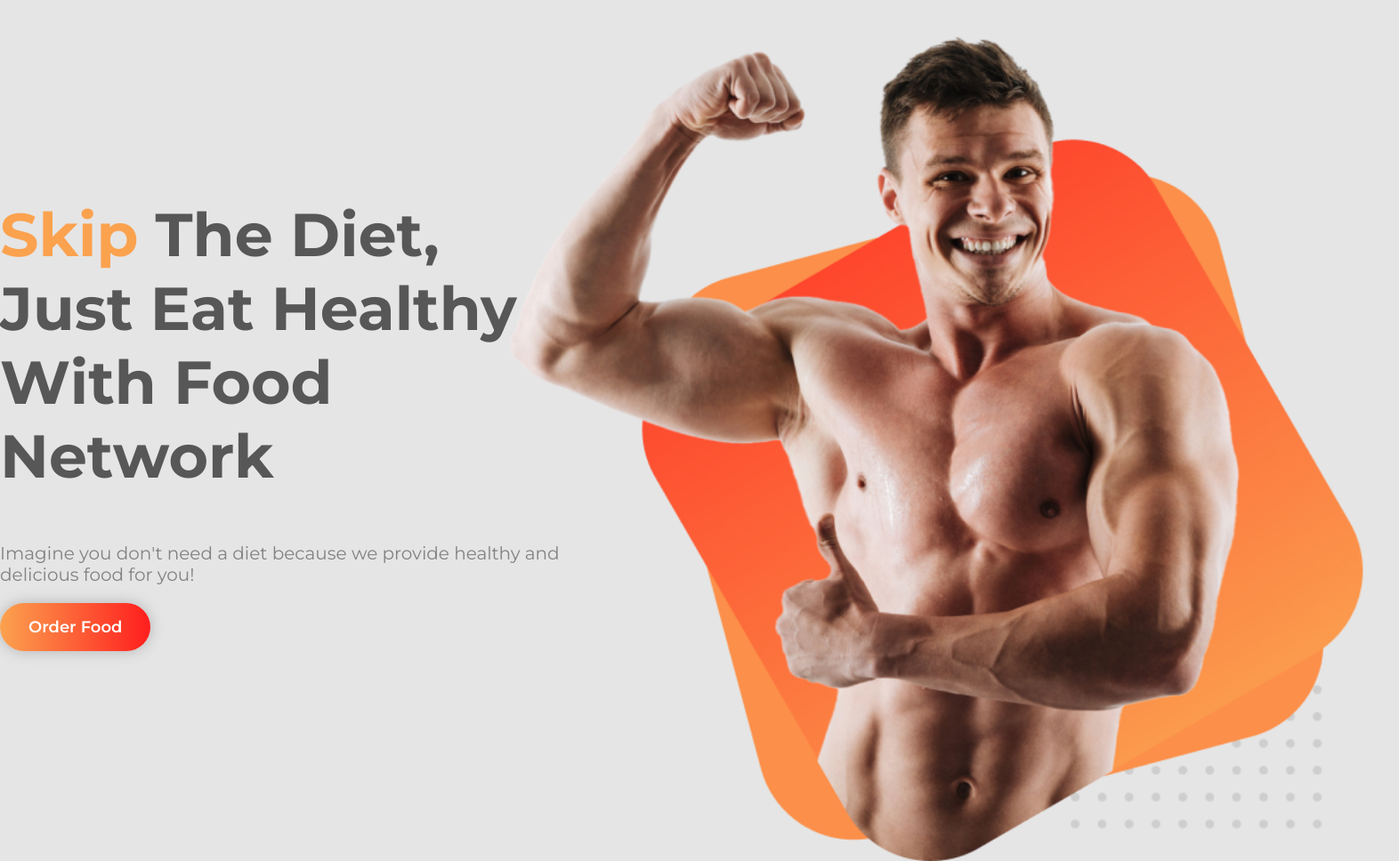
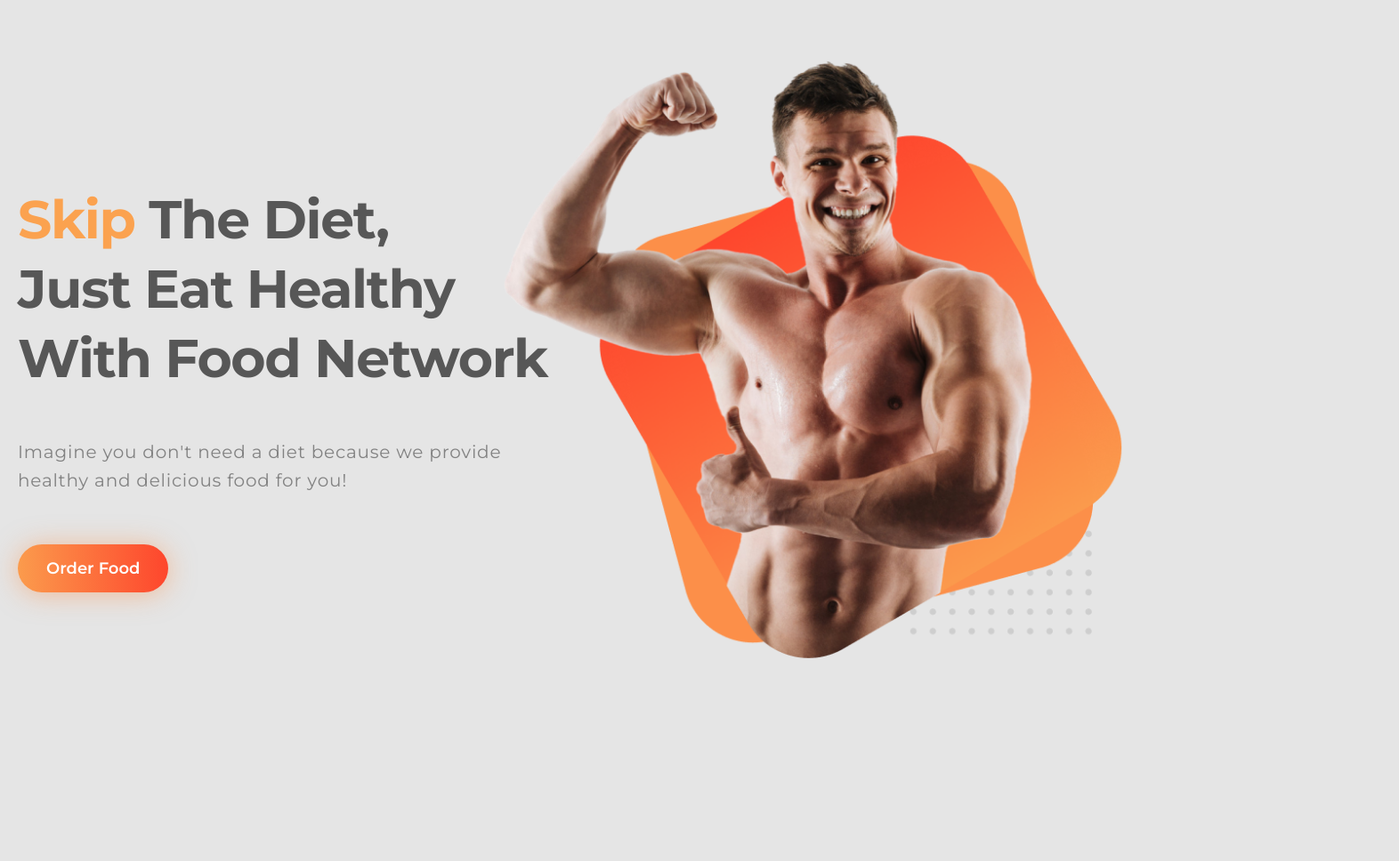
Before and after one commit to bilashism/practice-p-hero, a website built with Vite: page eat-healthy-4.5/index.html in a window 1280 px wide. Shown: the top 968 px of the page at 89% size, 1572 px wide, since content can reach past the window. After the commit the page ends 868 px from the top, so only its background shows below. Built offline with nearby package versions, Linux system fonts and the light colour scheme.

Commit message:
updated hero header

```diff
--- a/eat-healthy-4.5/css/style.css
+++ b/eat-healthy-4.5/css/style.css
@@ -15,9 +15,14 @@ a {
   -webkit-text-decoration-line: none;
   text-decoration-line: none;
 }
+img {
+  max-width: 100%;
+  height: auto;
+  vertical-align: middle;
+}
 /* helper classes */
 .container {
-  max-width: 1440px;
+  max-width: 1240px;
   margin-left: auto;
   margin-right: auto;
 }
@@ -39,9 +44,9 @@ a {
 .p-2 {
   padding: 2rem;
 }
-.py-2 {
-  padding-top: 2rem;
-  padding-bottom: 2rem;
+.py-3 {
+  padding-top: 3rem;
+  padding-bottom: 3rem;
 }
 .m-0 {
   margin: 0;
@@ -50,29 +55,37 @@ a {
   color: #fba24f;
 }
 .theme-gradient {
-  background-image: linear-gradient(to left, #ff1e1e, #fba24f);
+  background-image: linear-gradient(88.33deg, #fba24f -7.64%, #ff1e1e 145.94%);
 }
 .btn-cta {
   padding: 1rem 2rem;
   font-weight: 600;
   font-size: 1.125rem;
-  border-radius: 2rem;
   color: #fff;
-  box-shadow: 0 0 1rem #b3b3b3;
+  box-shadow: 0px 2px 30px rgba(252, 143, 73, 0.5);
+  border-radius: 100px;
 }
 /*#endregion - end of - globals */
 
 /*#region - start of - hero header section */
+
 .header .title {
-  font-size: 4.25rem;
+  font-size: 3.75rem;
   color: #575757;
+  line-height: 1.3;
+  letter-spacing: -0.085rem;
 }
 .header .hero-image {
-  transform: scale(1.35);
+  transform: scale(1.25);
+  padding-bottom: 5rem;
+  margin-left: -3rem;
 }
 .header .description {
   color: #828282;
   font-size: 1.25rem;
+  padding-bottom: 3.5rem;
+  line-height: 1.6;
+  letter-spacing: 0.05rem;
 }
 
 /*#endregion - end of - hero header section */
--- a/eat-healthy-4.5/index.html
+++ b/eat-healthy-4.5/index.html
@@ -17,14 +17,14 @@
 <body class="m-0">
 
     <!--#region - start of - hero header section -->
-    <header class="header py-2">
+    <header class="header py-3">
         <div class="container">
             <div class="d-flex align-items-center">
                 <div class="col-50">
                     <article class="">
                         <h1 class="title"><span class="text-orange">Skip</span> The Diet, <br> Just Eat Healthy <br> With Food Network</h1>
-                        <p class="description">
-                            Imagine you don't need a diet because we provide
+                        <p class="description m-0">
+                            Imagine you don't need a diet because we provide <br>
                             healthy and delicious food for you!
                         </p>
                         <a href="#" class="d-inline-flex btn-cta theme-gradient">Order Food</a>
```
